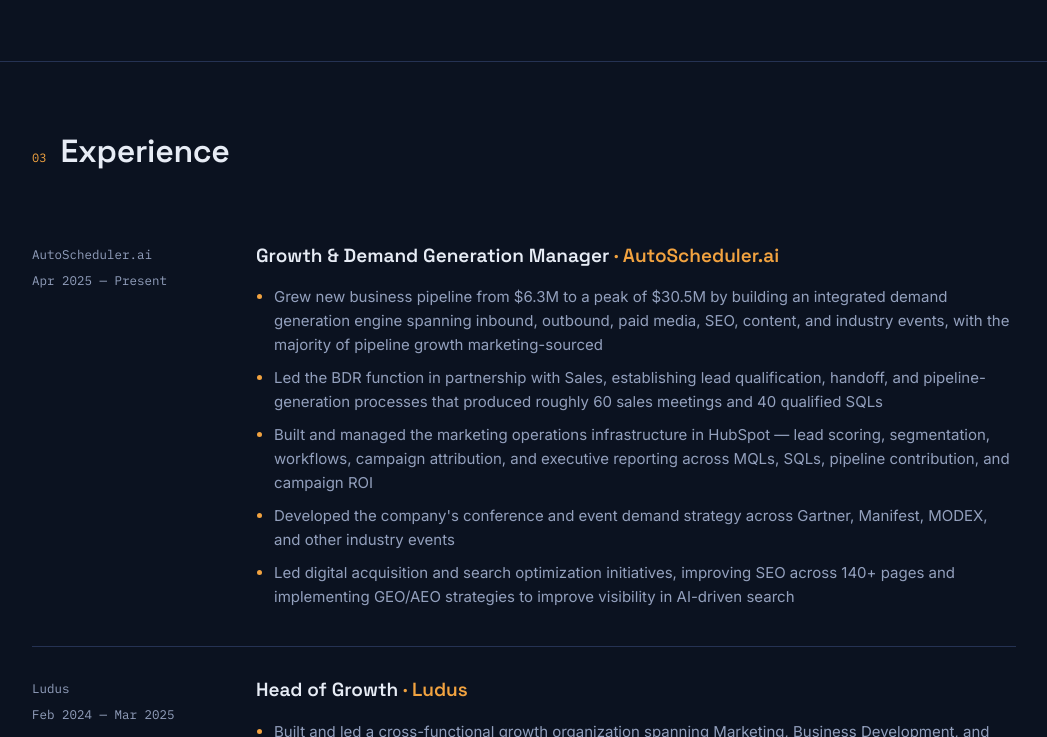
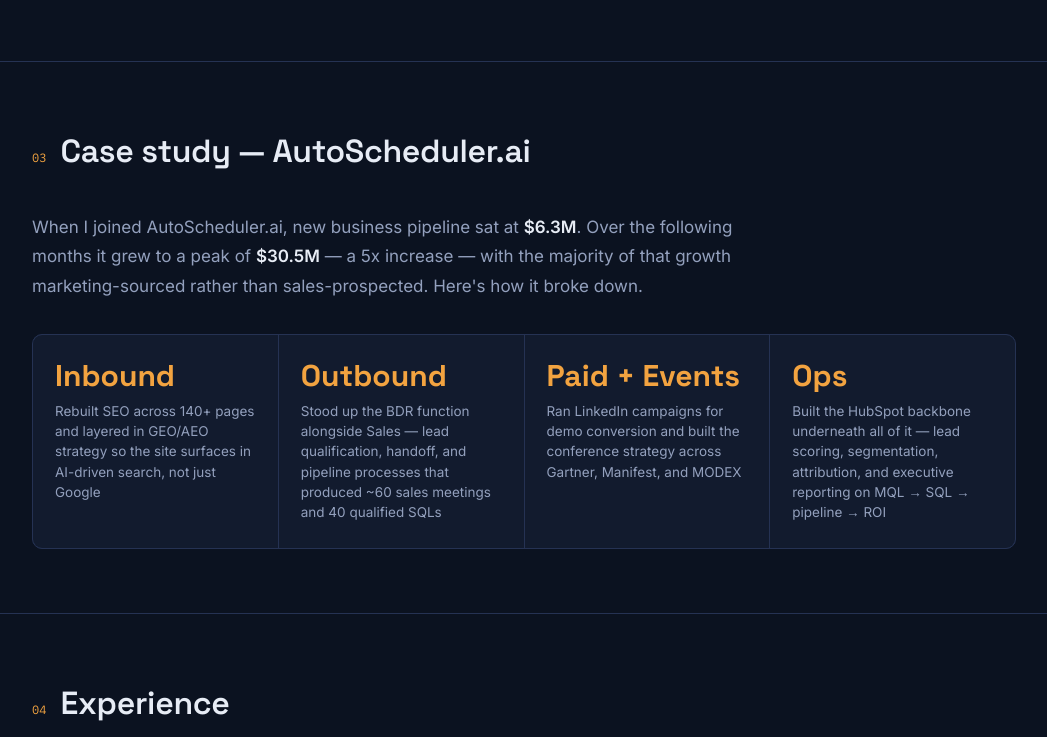
Before and after one commit to paulnysse1221/paulnysse1221.github.io, a plain HTML site: page index.html in a window 1280 px wide. Shown: the part 2063-2800 px from the top of the page, without its empty margins (116-1163 px from the left). Drawn offline with Linux system fonts and the light colour scheme.

Commit message:
Add files via upload

```diff
--- a/index.html
+++ b/index.html
@@ -159,10 +159,11 @@
     <div class="nav-name">Paul Nysse</div>
     <div class="nav-links">
       <a href="#results">Results</a>
+      <a href="#case-study">Case Study</a>
       <a href="#experience">Experience</a>
       <a href="#skills">Skills</a>
     </div>
-    <a class="nav-cta" href="mailto:pnysse1221@gmail.com">Get in touch</a>
+    <a class="nav-cta" href="https://mail.google.com/mail/?view=cm&fs=1&to=pnysse1221@gmail.com&su=Let%27s%20connect" target="_blank" rel="noopener">Get in touch</a>
   </div>
 </nav>
 
@@ -246,9 +247,36 @@
   </div>
 </section>
 
+<section id="case-study">
+  <div class="wrap">
+    <div class="section-head"><span class="section-num">03</span><h2>Case study — AutoScheduler.ai</h2></div>
+    <p class="summary-text" style="margin-bottom:32px;">
+      When I joined AutoScheduler.ai, new business pipeline sat at <strong>$6.3M</strong>. Over the following months it grew to a peak of <strong>$30.5M</strong> — a 5x increase — with the majority of that growth marketing-sourced rather than sales-prospected. Here's how it broke down.
+    </p>
+    <div class="results-grid">
+      <div class="result-card">
+        <div class="result-num">Inbound</div>
+        <div class="result-label">Rebuilt SEO across 140+ pages and layered in GEO/AEO strategy so the site surfaces in AI-driven search, not just Google</div>
+      </div>
+      <div class="result-card">
+        <div class="result-num">Outbound</div>
+        <div class="result-label">Stood up the BDR function alongside Sales — lead qualification, handoff, and pipeline processes that produced ~60 sales meetings and 40 qualified SQLs</div>
+      </div>
+      <div class="result-card">
+        <div class="result-num">Paid + Events</div>
+        <div class="result-label">Ran LinkedIn campaigns for demo conversion and built the conference strategy across Gartner, Manifest, and MODEX</div>
+      </div>
+      <div class="result-card">
+        <div class="result-num">Ops</div>
+        <div class="result-label">Built the HubSpot backbone underneath all of it — lead scoring, segmentation, attribution, and executive reporting on MQL → SQL → pipeline → ROI</div>
+      </div>
+    </div>
+  </div>
+</section>
+
 <section id="experience">
   <div class="wrap">
-    <div class="section-head"><span class="section-num">03</span><h2>Experience</h2></div>
+    <div class="section-head"><span class="section-num">04</span><h2>Experience</h2></div>
 
     <div class="job">
       <div class="job-meta">AutoScheduler.ai<span class="dates">Apr 2025 — Present</span></div>
@@ -306,7 +334,7 @@
 
 <section id="skills">
   <div class="wrap">
-    <div class="section-head"><span class="section-num">04</span><h2>Skills</h2></div>
+    <div class="section-head"><span class="section-num">05</span><h2>Skills</h2></div>
     <div class="skills-wrap">
       <span class="skill-pill">Growth Marketing</span>
       <span class="skill-pill">Demand Generation</span>
@@ -334,7 +362,7 @@
 
 <section id="education">
   <div class="wrap">
-    <div class="section-head"><span class="section-num">05</span><h2>Education</h2></div>
+    <div class="section-head"><span class="section-num">06</span><h2>Education</h2></div>
     <p class="summary-text"><strong>Grand Valley State University</strong> — Bachelor of Business Administration, Marketing &amp; Management</p>
   </div>
 </section>
@@ -343,7 +371,7 @@
   <div class="wrap">
     <div class="contact-head">Looking for a growth leader who's built pipeline from the ground up? Let's talk.</div>
     <div class="contact-links">
-      <a class="contact-link" href="mailto:pnysse1221@gmail.com">✉ pnysse1221@gmail.com</a>
+      <a class="contact-link" href="https://mail.google.com/mail/?view=cm&fs=1&to=pnysse1221@gmail.com&su=Let%27s%20connect" target="_blank" rel="noopener">✉ pnysse1221@gmail.com</a>
       <a class="contact-link" href="tel:+16164461212">☎ (616) 446-1212</a>
       <a class="contact-link" href="https://linkedin.com/in/paulnysse" target="_blank" rel="noopener">in linkedin.com/in/paulnysse</a>
     </div>
```
